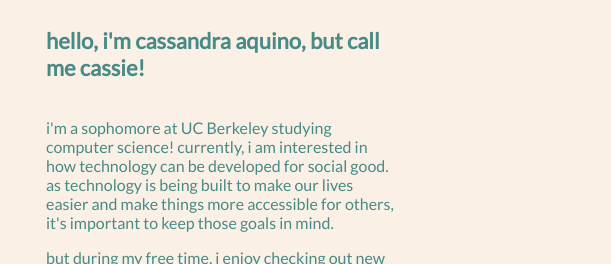
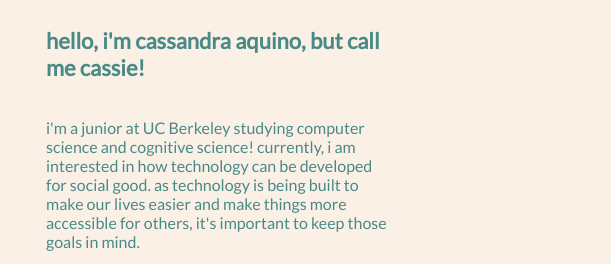
Before and after one commit to cassieaquino/csaquino.github.io, a plain HTML site: page website/about.html in a window 1280 px wide. Shown: the part 169-433 px from the top of the page, 669-1280 px from the left. Drawn offline with Linux system fonts and the light colour scheme; a web font is replaced by a local one.

Commit message:
updating about page

```diff
--- a/website/about.html
+++ b/website/about.html
@@ -34,7 +34,7 @@
                 <img id="prof-img" src="./img/aboutmepic.png" alt="profile pic">
                 <div class="about-text">
                     <h5>hello, i'm cassandra aquino, but call me cassie!</h5>
-                    <p>i'm a sophomore at UC Berkeley studying computer science!
+                    <p>i'm a junior at UC Berkeley studying computer science and cognitive science!
                         currently, i am interested in how technology can be developed for social good.
                         as technology is being built to make our lives easier and make things more accessible
                         for others, it's important to keep those goals in mind.
```
